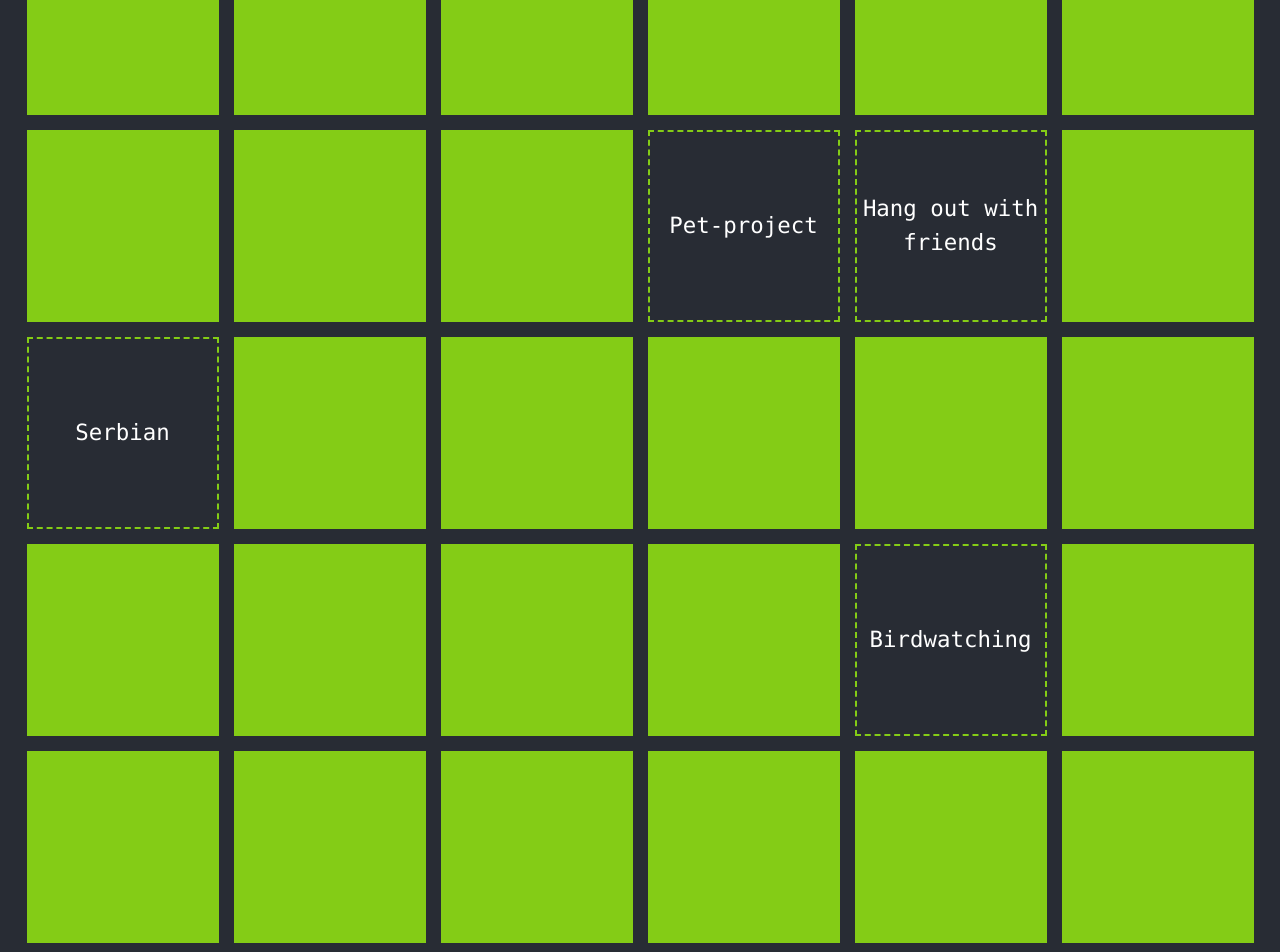
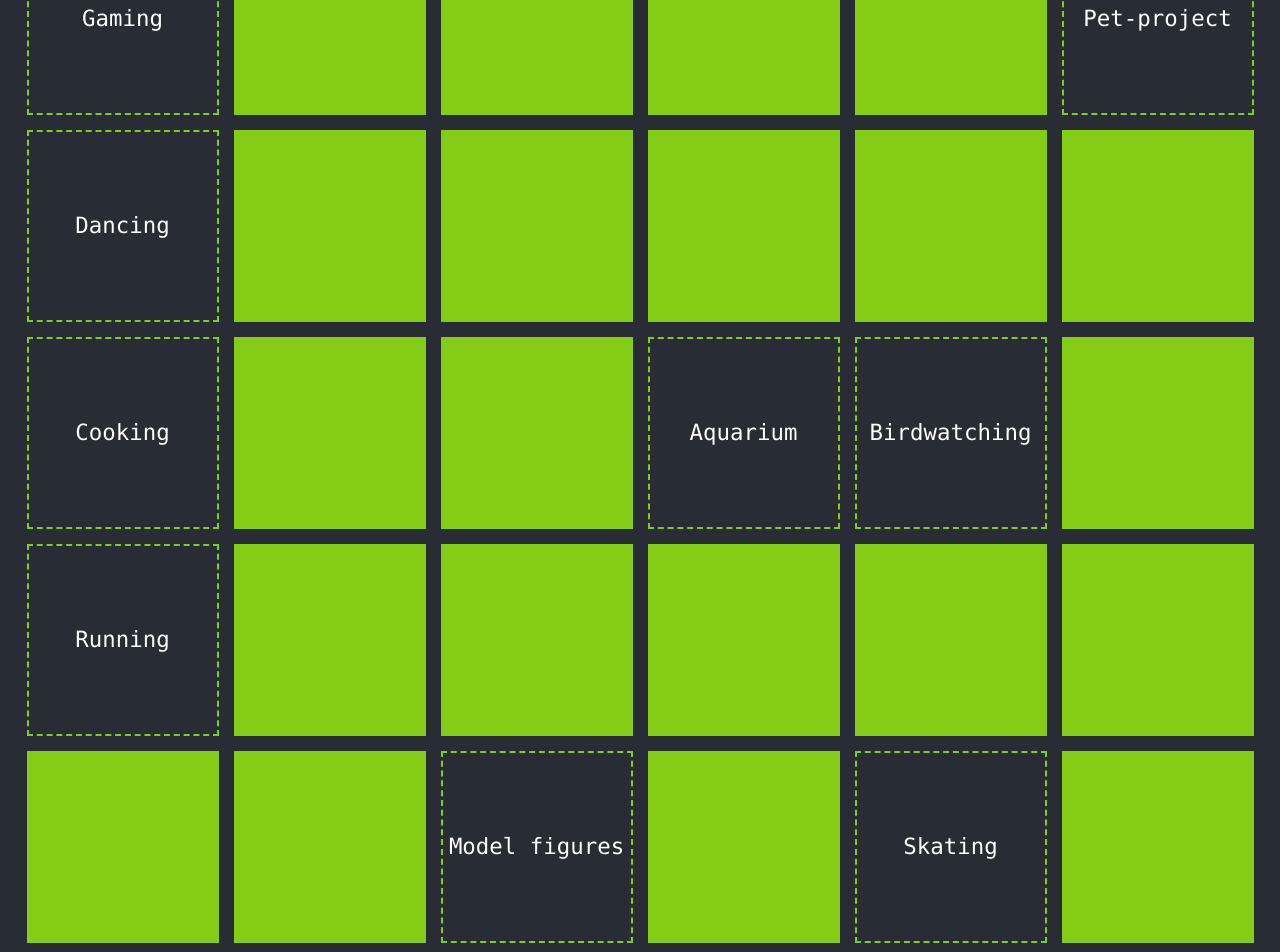
Before and after one commit to SashaGraves/random-hobby, a React (Create React App) app: page / in a window 1280 px wide. Shown: the part 380-1332 px from the top of the page. Built offline with nearby package versions, Linux system fonts and the light colour scheme.

Commit message:
Modify hobbies to include new activities
Updated the hobbies object to reflect new interests.

```diff
--- a/src/constants.js
+++ b/src/constants.js
@@ -1,6 +1,6 @@
 export const hobbies = {
   'Animation': false,
-  'Aquarium': false,
+  'Aquarium': true,
   'Astronomy': false,
   'Birdwatching': true,
   'Blood Donation': false,
@@ -8,15 +8,15 @@ export const hobbies = {
   'Calligraphy': false,
   'Camping': false,
   'Clothing design': false,
-  'Cooking': false,
-  'Dancing': false,
+  'Cooking': true,
+  'Dancing': true,
   'Diving': false,
   'DIY Postcards': false,
   'Drawing': false,
   'Electric guitar': false,
-  'Electronics': false,
+  'Electronics': true,
   'Foraging': false,
-  'Gaming': false,
+  'Gaming': true,
   'Gardening': false,
   'Hang out with friends': true,
   'Juggling': false,
@@ -25,7 +25,7 @@ export const hobbies = {
   'Machine Learning': false,
   'Make-up art': false,
   'Martial art': false,
-  'Model figures': false,
+  'Model figures': true,
   'Music Instrument': false,
   'Performance poi': false,
   'Pet-project': true,
@@ -38,13 +38,11 @@ export const hobbies = {
   'Self-sustaining terrarium': false,
   'Serbian': true,
   'Sewing': false,
-  'Shibari': false,
   'Singing': false,
   'Skating': true,
   'Slackline': false,
   'Street-art': false,
   'Teas': false,
-  'Terrarium': false,
   'Via Ferrata': false,
   'Voice acting': false,
   'Volunteering': false,
```
